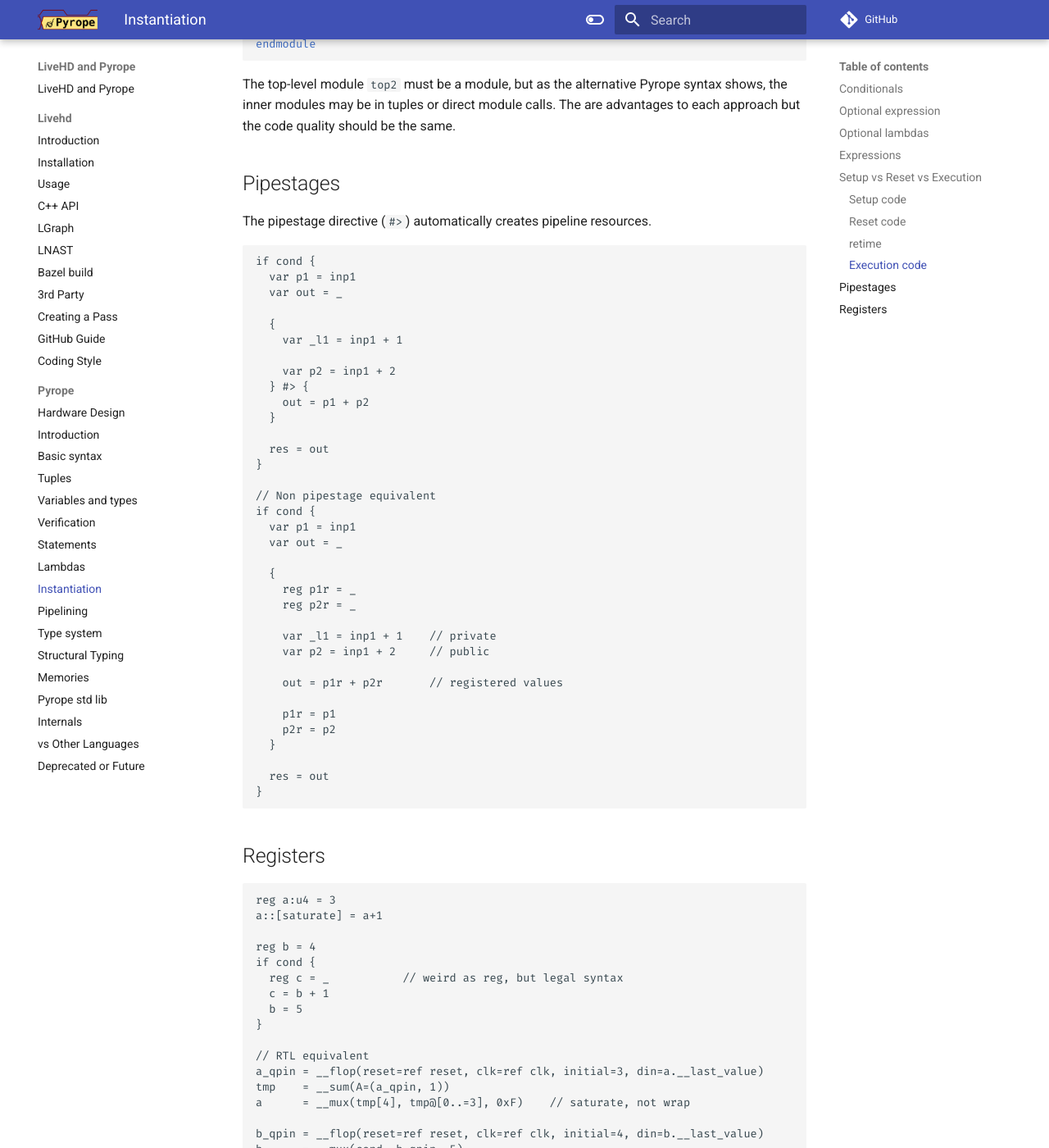
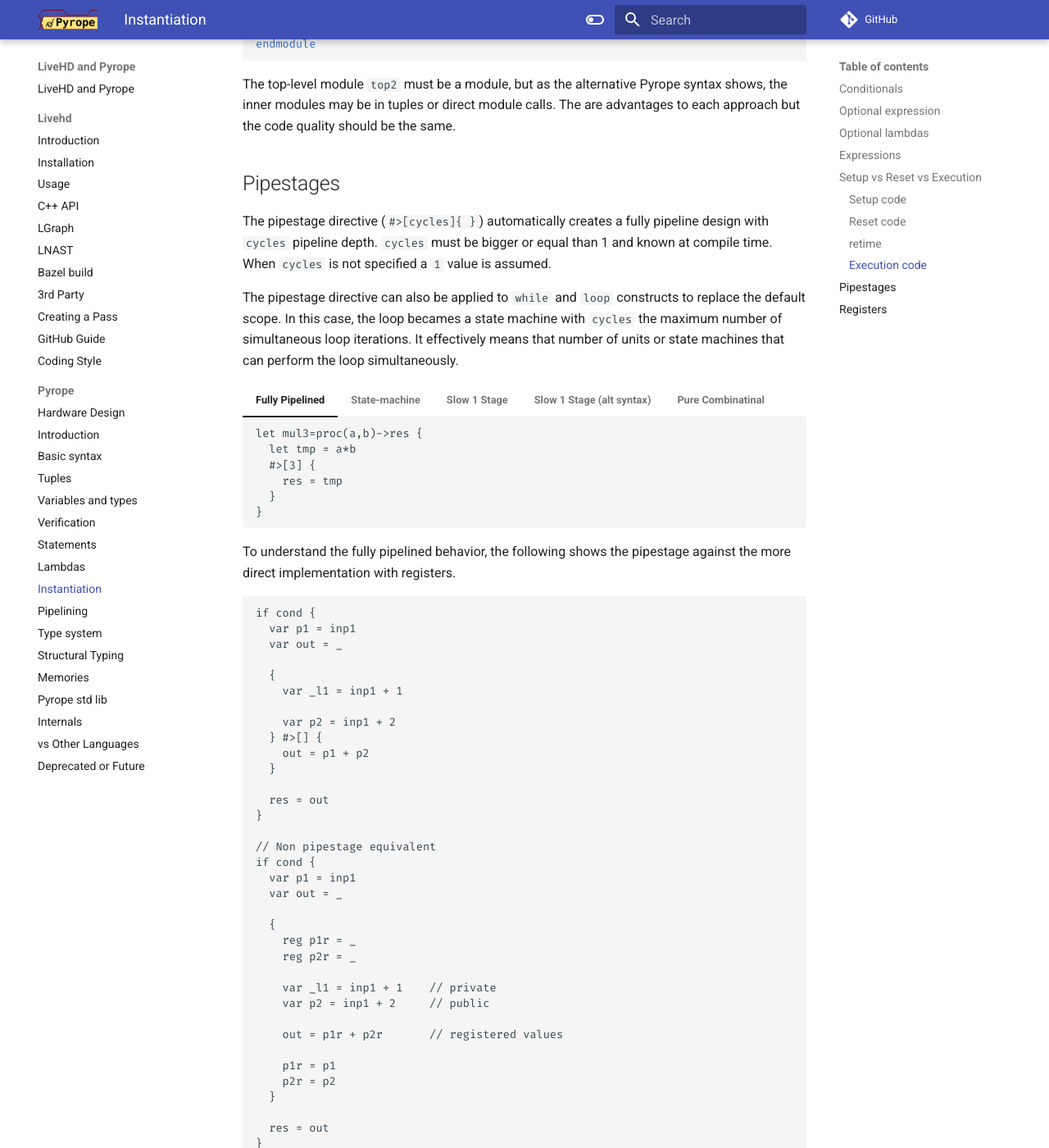
Before and after one commit to masc-ucsc/docs, an MkDocs documentation site: the page built from docs/pyrope/06b-instantiation.md, in a window 1280 px wide and 1400 px high, scrolled down 7347 px. Shown: the whole window at 82% size. Built offline with MkDocs 1.6.1 and Material for MkDocs 9.7.7, drawn with Linux system fonts in a browser that asks for light colours; comment, search, counter and statistics services are not loaded.

````diff
--- a/docs/pyrope/06b-instantiation.md
+++ b/docs/pyrope/06b-instantiation.md
@@ -580,8 +580,65 @@
 ## Pipestages
 
 
-The pipestage directive (`#>`) automatically creates pipeline resources.
+The pipestage directive (`#>[cycles]{  }`) automatically creates a fully
+pipeline design with `cycles` pipeline depth. `cycles` must be bigger or equal
+than 1 and known at compile time. When `cycles` is not specified a `1` value is
+assumed.
 
+The pipestage directive can also be applied to `while` and `loop` constructs to
+replace the default scope. In this case, the loop becames a state machine with
+`cycles` the maximum number of simultaneous loop iterations. It effectively
+means that number of units or state machines that can perform the loop
+simultaneously.
+
+
+=== "Fully Pipelined"
+    ```
+    let mul3=proc(a,b)->res {
+      let tmp = a*b
+      #>[3] {
+        res = tmp
+      }
+    }
+    ```
+=== "State-machine"
+    ```
+    let mul_slow=proc(a,b)->res {
+
+      let result  = 0
+      let rest    = a
+
+      while rest >= b #>[4]{
+        rest = rest - b
+        result += 1
+      }
+
+      res = result
+    }
+    ```
+=== "Slow 1 Stage"
+    ```
+    let mul1=proc(a,b)->(reg res) {
+      res = a*b
+    }
+    ```
+=== "Slow 1 Stage (alt syntax)"
+    ```
+    let mul1=proc(a,b)->(res) {
+      #>[1] {
+        res = a*b
+      }
+    }
+    ```
+=== "Pure Combinatinal"
+    ```
+    let mul0=proc(a,b)->(res) {
+      res = a*b
+    }
+    ```
+
+To understand the fully pipelined behavior, the following shows the pipestage
+against the more direct implementation with registers.
 
 ```
 if cond {
@@ -592,7 +649,7 @@
     var _l1 = inp1 + 1
 
     var p2 = inp1 + 2
-  } #> {
+  } #>[] {
     out = p1 + p2
   }
 
````
Also changed, not shown: docs/pyrope/05b-statements.md (+3 -3 lines), docs/pyrope/06-functions.md (+28 -0 lines), docs/pyrope/06c-pipelining.md (+23 -16 lines), docs/pyrope/11-deprecated.md (+3 -3 lines).
